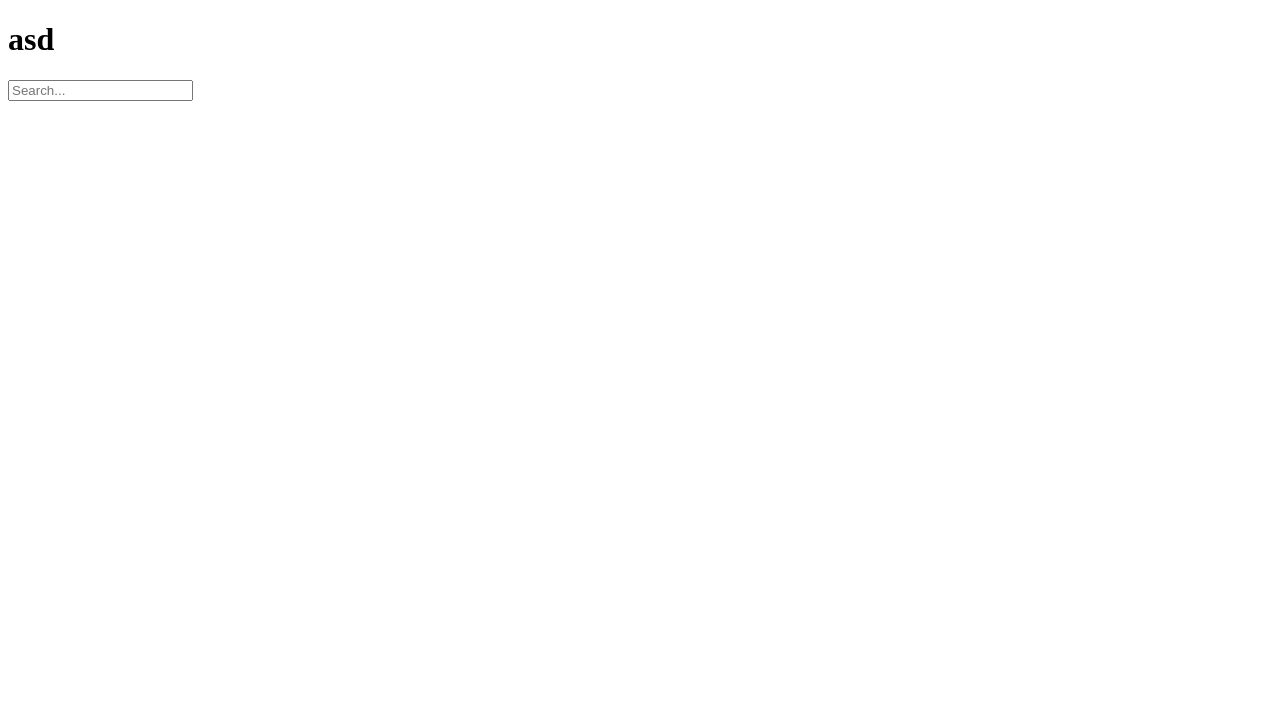
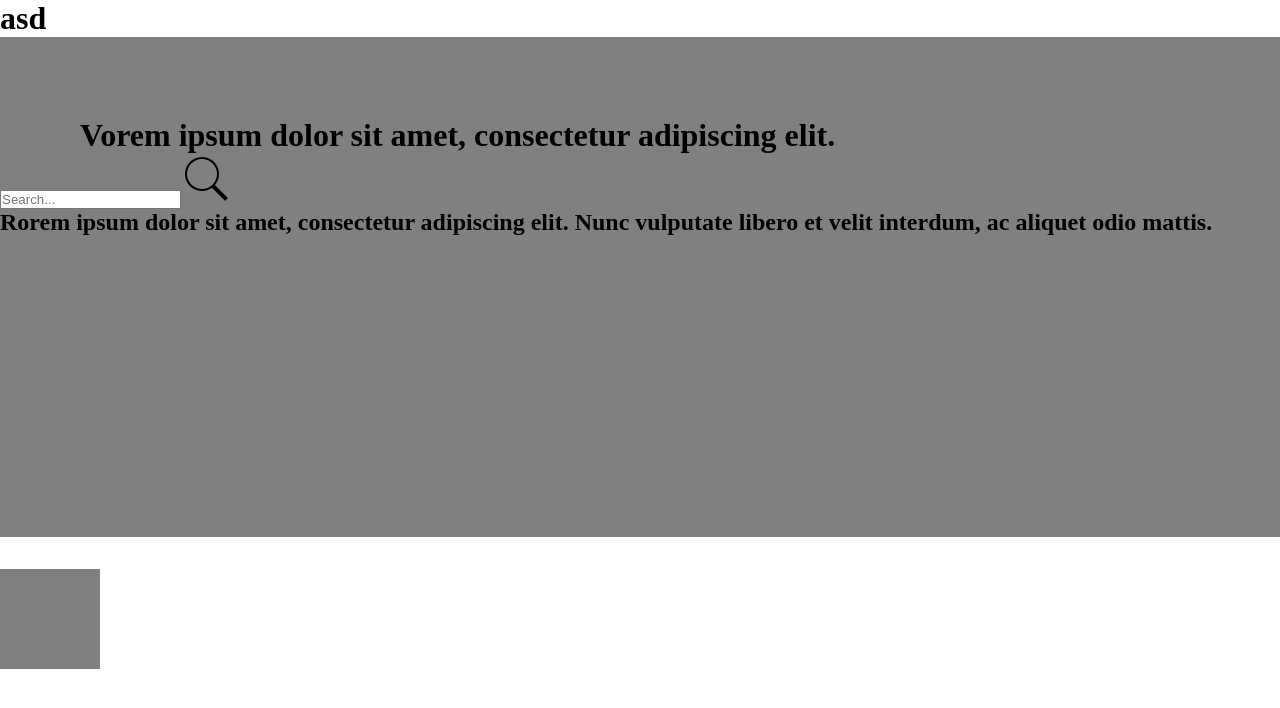
Before and after one commit to cozytl/industryproject, a React (Create React App) app: page / in a window 1280 px wide. Shown: the top 708 px of the page. Built offline with nearby package versions, Linux system fonts and the light colour scheme.

Commit message:
added folders for styles and assets

```diff
--- a/src/Pages/HomePage.js
+++ b/src/Pages/HomePage.js
@@ -1,15 +1,27 @@
 import "../Pages/HomePage.scss";
+import searchIcon from "../assets/images/icons/search-icon.png";
 import Category from "../components/Category/Category";
 
 function HomePage() {
   return (
     <>
-      <div>
-        <h1></h1>
-        <form>
-          <input type="search" name="search" placeholder="Search..."></input>
+      <div className="home-page">
+        <h1 className="home-page__title">
+          Vorem ipsum dolor sit amet, consectetur adipiscing elit.
+        </h1>
+        <form className="home-page__search-form">
+          <input
+            className="home-page__search-input"
+            type="search"
+            name="search"
+            placeholder="Search..."
+          ></input>
+          <img src={searchIcon} alt="search-icon" />
         </form>
-        <h2></h2>
+        <h2 className="home-page__subheader">
+          Rorem ipsum dolor sit amet, consectetur adipiscing elit. Nunc
+          vulputate libero et velit interdum, ac aliquet odio mattis.
+        </h2>
       </div>
       <Category />
     </>
--- a/src/Pages/HomePage.scss
+++ b/src/Pages/HomePage.scss
@@ -0,0 +1,16 @@
+@use "../styles/partials/mixins" as *;
+@use "../styles/partials/fonts" as *;
+@use "../styles/partials/global" as *;
+@use "../styles/partials/variables" as *;
+
+.home-page {
+  background-color: grey;
+  width: 100%;
+  height: 500px;
+  margin-bottom: 2rem;
+
+  &__title {
+    padding-top: 5rem;
+    padding-left: 5rem;
+  }
+}
--- /dev/null
+++ b/src/Styles/Partials/_global.scss
@@ -0,0 +1,5 @@
+* {
+  margin: 0;
+  padding: 0;
+  box-sizing: border-box;
+}
--- /dev/null
+++ b/src/Styles/Partials/_mixins.scss
@@ -0,0 +1 @@
+@use "./variables" as *;
--- /dev/null
+++ b/src/Styles/Partials/_variables.scss
@@ -0,0 +1,17 @@
+// Primary Colors
+// $BrainFlix-Black-color: #323232;
+
+// Background Colors
+//
+
+//Fonts
+// $font-regular: "Poppins Regular";
+// $font-bold: "Poppins Bold";
+// $font-extra-light: "Poppins Extra Light";
+// $font-light: "Poppins Light";
+// $font-thin: "Poppins Thin";
+// $font-medimum: "Poppins Medimum";
+
+// MOBILE screen sizes are defined at 320px, but are applied to screen sizes 767px and below.
+$tablet-breakpoint: 768px; // screen sizes are defined at 768px, but are applied to screen sizes from 768px to 1279px.
+$desktop-breakpoint: 1280px; // DESKTOP screen sizes are defined at 1280px, but are applied to screen sizes 1280px and greater.
--- a/src/components/Category/Category.js
+++ b/src/components/Category/Category.js
@@ -1,7 +1,11 @@
 import "./Category.scss";
 
 function Category() {
-  return <div></div>;
+  return (
+    <>
+      <div className="category"></div>
+    </>
+  );
 }
 
 export default Category;
--- a/src/components/Category/Category.scss
+++ b/src/components/Category/Category.scss
@@ -0,0 +1,7 @@
+@use "../../Styles/Partials/global";
+
+.category {
+  background-color: grey;
+  width: 100px;
+  height: 100px;
+}
```
Also changed, not shown: src/Styles/Partials/_fonts.scss (added, +30 -0 lines), src/assets/images/icons/search-icon.png (added).
